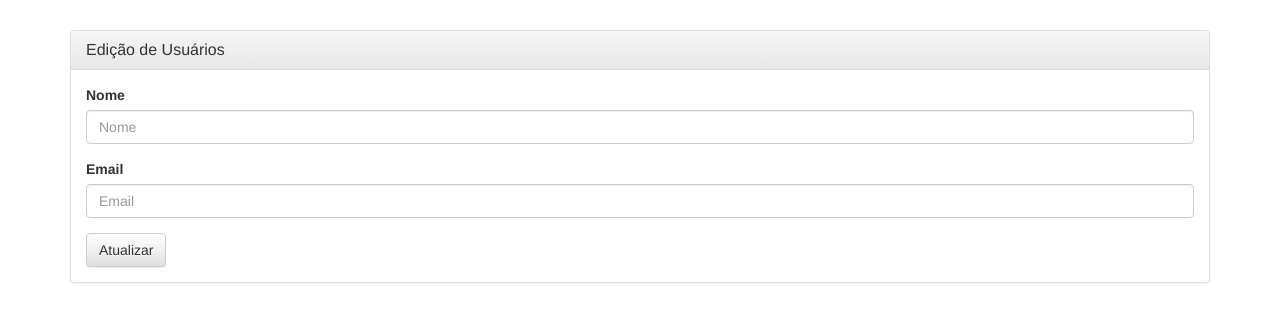
After one commit to santanasvictor/curso1, a PHP site: page /update.php in a window 1280 px wide. The commit adds this page. Shown: the top 322 px of the page. Run offline with PHP 8.4, Linux system fonts and the light colour scheme.

Commit message:
tela do editar e visualização de listas do usuário

```diff
--- a/negocio/salvar.php
+++ b/negocio/salvar.php
@@ -45,8 +45,7 @@ require_once('../db/config/database.php');
 
     if ($salvar){
 
-    	echo "Registro cadastrado com sucesso";
-
+    	echo "Registro Cadastrado com Sucesso"
     	exit;
     };
 
--- /dev/null
+++ b/update.php
@@ -0,0 +1,48 @@
+<!DOCTYPE html>
+<html lang="en">
+  <head>
+    <meta charset="utf-8">
+    <meta http-equiv="X-UA-Compatible" content="IE=edge">
+    <meta name="viewport" content="width=device-width, initial-scale=1">
+
+    <meta name="description" content="">
+    <meta name="author" content="">
+    <link rel="icon" href="../../favicon.ico">
+
+    <title>Edição de Usuários</title>
+
+
+    <link href="assets/css/bootstrap.min.css" rel="stylesheet">
+
+    <link href="assets/css/bootstrap-theme.min.css" rel="stylesheet">
+
+  </head>
+
+  <body style="padding-top: 30px">
+<div class="container theme-showcase" role="main">
+
+        <div class="panel panel-default">
+          <div class="panel-heading">
+              <h3 class="panel-title">Edição de Usuários</h3>
+          </div>
+          <div class="panel-body">
+
+              <form name="cadastroUsuario" method="POST" action="negocio/editar.php">
+
+                <div class="form-group">
+                  <label for="nome">Nome</label>
+                  <input type="text" class="form-control" id="nome" placeholder="Nome" name="nome">
+                </div>
+                <div class="form-group">
+                  <label for="email">Email</label>
+                  <input type="email" class="form-control" id="email" placeholder="Email" name="email">
+                </div>
+                  <button type="submit" class="btn btn-default">Atualizar</button>
+              </form>
+
+          </div>
+      </div>
+    </div>
+
+  </body>
+</html>
```
Also changed, not shown: contato.php (+11 -4 lines), index.php (+7 -11 lines), listar-usuario.php (added, +72 -0 lines), negocio/editar.php (added).
